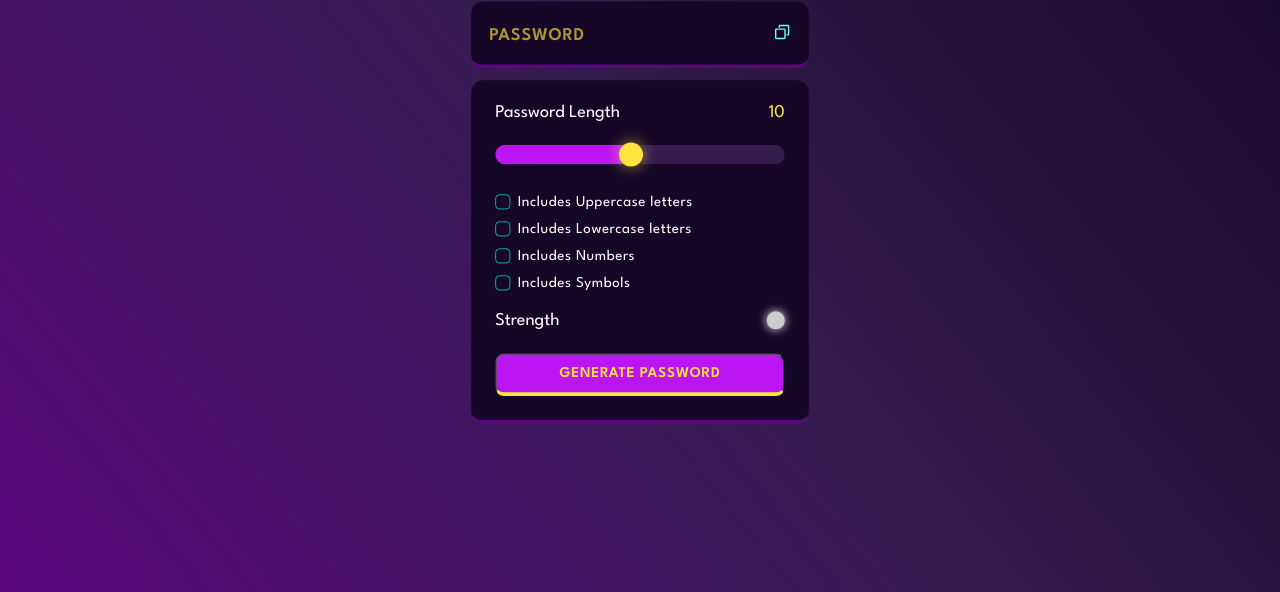
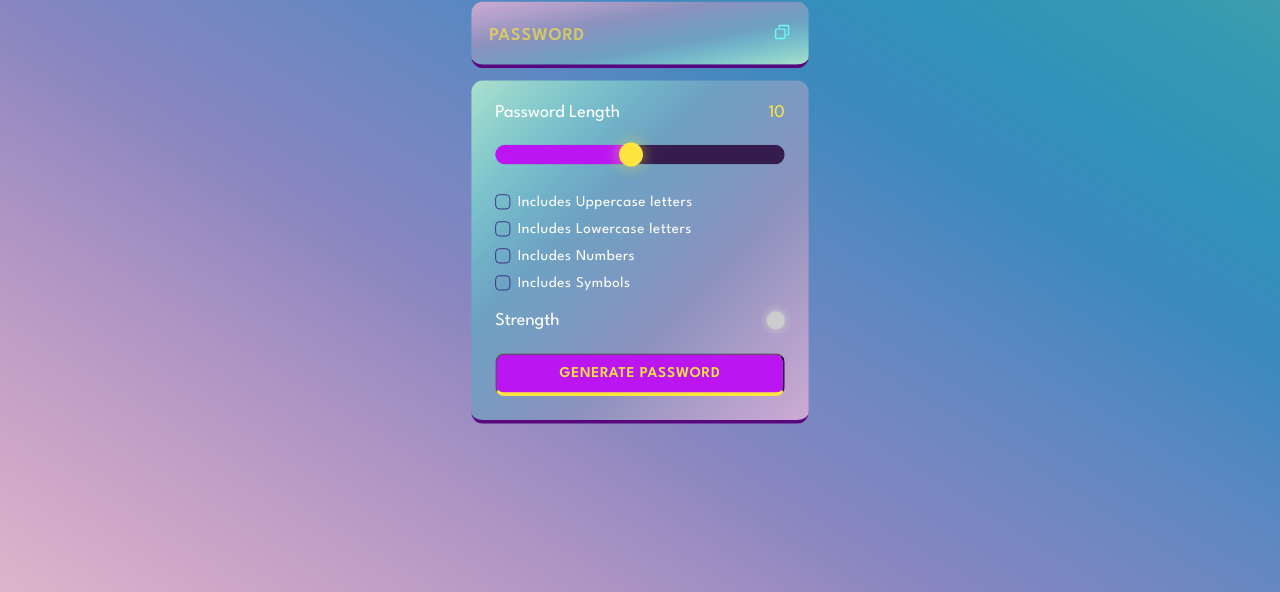
Before and after one commit to Priyanshu-Yadav28/Password-Generator-js, a plain HTML site: page index.html in a window 1280 px wide. Shown: the part 208-800 px from the top of the page. Drawn offline with Linux system fonts and the light colour scheme.

Commit message:
background gradient color changed

```diff
--- a/script.js
+++ b/script.js
@@ -21,7 +21,6 @@ let checkCount = 0;
 handleSlider();
 //set strength circle color to grey
 setIndicator("#ccc");
-
 
 //set passwordLength
 function handleSlider() {
--- a/styles.css
+++ b/styles.css
@@ -32,7 +32,9 @@ body {
     flex-direction: column;
     justify-content: center;
     align-items: center;
-    background: linear-gradient(231deg, rgba(22, 6, 40, 1) 0%, rgba(52, 28, 79, 1) 50%, rgba(88, 7, 125, 1) 100%);
+    /* background-image: linear-gradient(to right top, #051937, #004d7a, #008793, #00bf72, #a8eb12); */
+    /* background-image: linear-gradient(to right top, #d16ba5, #c777b9, #ba83ca, #aa8fd8, #9a9ae1, #8aa7ec, #79b3f4, #69bff8, #52cffe, #41dfff, #46eefa, #5ffbf1); */
+    background-image: linear-gradient(to right top, #ddb5cc, #cea7c8, #bb9bc5, #a490c3, #8986c0, #7387c2, #5a88c1, #3d89bd, #3092b9, #349ab2, #46a0aa, #5ba6a2);
     overflow-x: hidden;
 }
 
@@ -53,7 +55,8 @@ h1 {
 
 .display-container {
     position: relative;
-    background-color: var(--dk-violet);
+    /* background-color: var(--dk-violet); */
+    background-image: linear-gradient(to right bottom, #cdabd2, #bda4ce, #ad9ec9, #9c97c3, #8b91bd, #8097c1, #769cc2, #6ea1c2, #71b2c8, #7dc3cb, #91d2cc, #abe0cc);
     border-radius: 1rem;
     border-bottom: 0.35rem solid var(--lt-violet2);
     margin: 1rem 0;
@@ -101,7 +104,8 @@ h1 {
 
 .input-container {
     width: 100%;
-    background-color: var(--dk-violet);
+    /* background-color: var(--dk-violet); */
+    background-image: linear-gradient(to left top, #cdabd2, #bda4ce, #ad9ec9, #9c97c3, #8b91bd, #8097c1, #769cc2, #6ea1c2, #71b2c8, #7dc3cb, #91d2cc, #abe0cc);
     border-radius: 1rem;
     padding: 2rem;
     border-bottom: 0.35rem solid var(--lt-violet2);
@@ -176,7 +180,8 @@ h1 {
     appearance: none;
     width: 20px;
     height: 20px;
-    border: 1px solid var(--vb-cyan);
+    /* border: 1px solid var(--vb-cyan); */
+    border: 1px solid rgb(40, 17, 116);
     cursor: pointer;
     position: relative;
     border-radius: 0.35rem;
@@ -244,6 +249,7 @@ h1 {
 .slider::-webkit-slider-thumb:hover {
     outline: 2px solid var(--vb-yellow);
     background-color: var(--dk-violet);
+    /* background-color: #D68BB6; */
     box-shadow: 0px 0px 25px 5px rgba(255, 229, 61, 0.59);
 }
 
```
